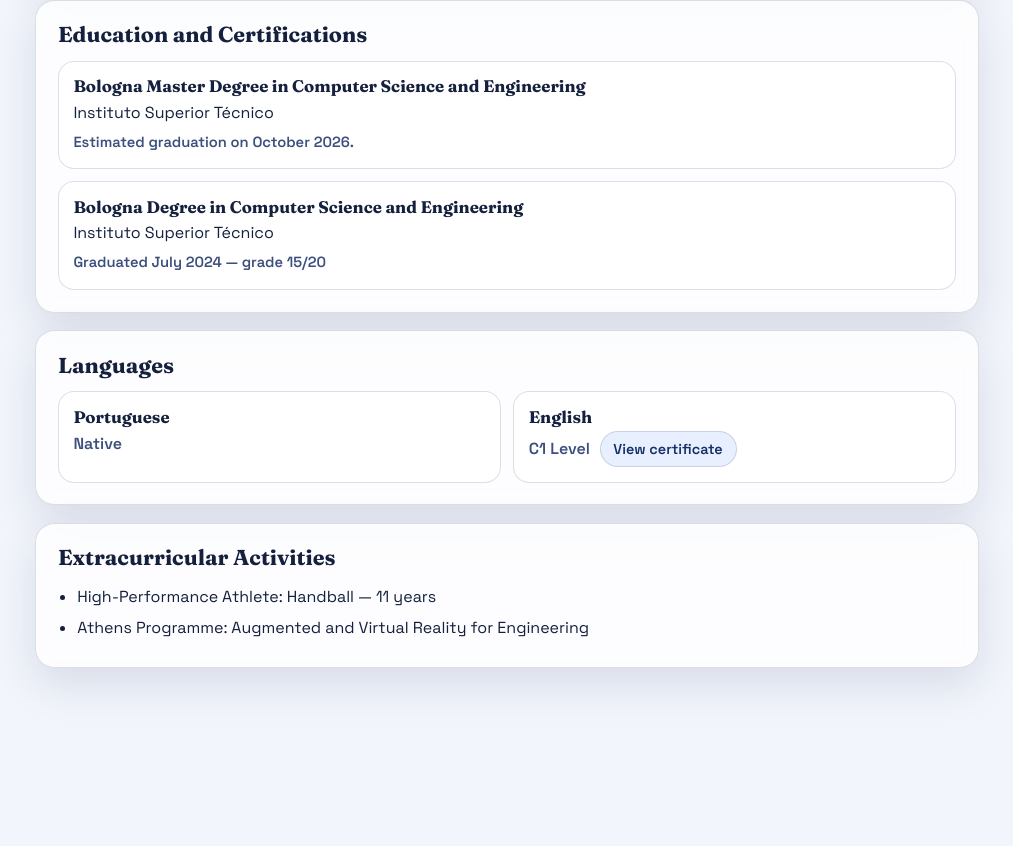
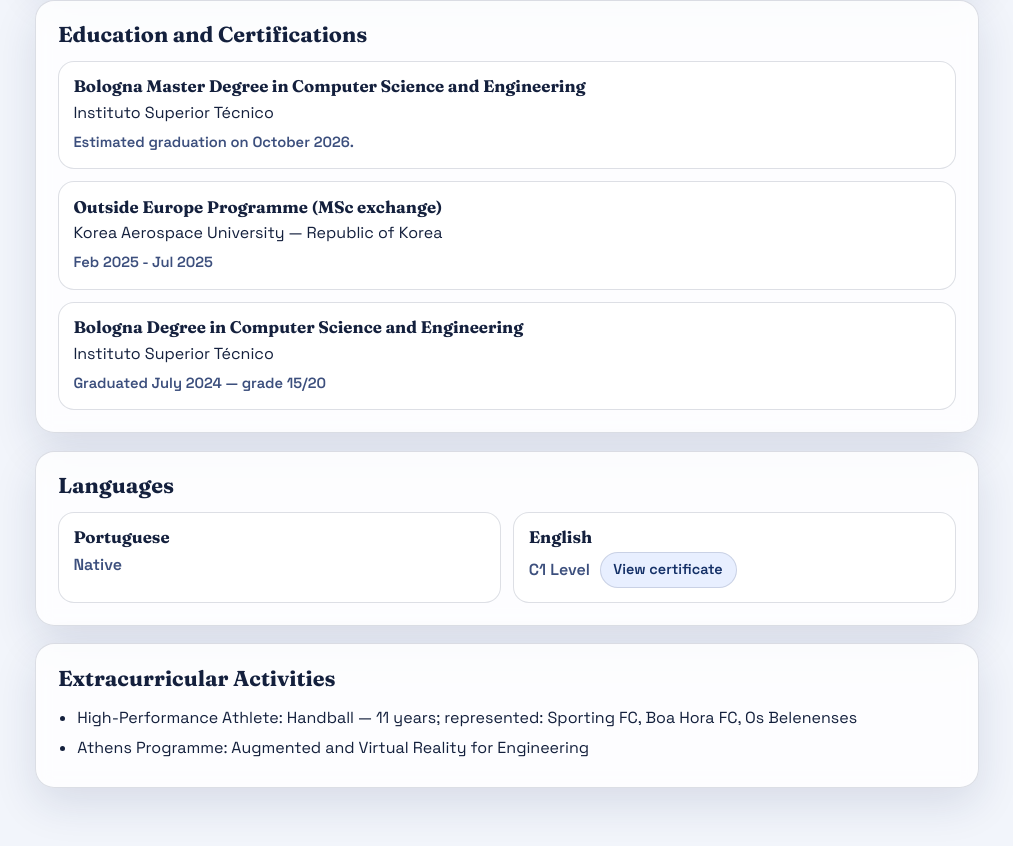
Before and after one commit to diogomsmiranda/cv, a Next.js app: page / in a window 1280 px wide. Shown: the part 2121-2967 px from the top of the page, without its empty margins (133-1146 px from the left). Before the commit the page ends 2853 px from the top, so only its background shows below. Built offline with nearby package versions, Linux system fonts and the light colour scheme.

Commit message:
feat: add korea exchange

```diff
--- a/data/cv.ts
+++ b/data/cv.ts
@@ -152,6 +152,11 @@ export const cvData = {
       period: "Estimated graduation on October 2026.",
     },
     {
+      title: "Outside Europe Programme (MSc exchange)",
+      institution: "Korea Aerospace University — Republic of Korea",
+      period: "Feb 2025 - Jul 2025",
+    },
+    {
       title: "Bologna Degree in Computer Science and Engineering",
       institution: "Instituto Superior Técnico",
       period: "Graduated July 2024 — grade 15/20",
@@ -169,7 +174,7 @@ export const cvData = {
     },
   ] as Language[],
   extracurricular: [
-    "High-Performance Athlete: Handball — 11 years",
+    "High-Performance Athlete: Handball — 11 years; represented: Sporting FC, Boa Hora FC, Os Belenenses",
     "Athens Programme: Augmented and Virtual Reality for Engineering",
   ],
 };
```
